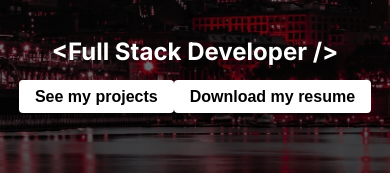
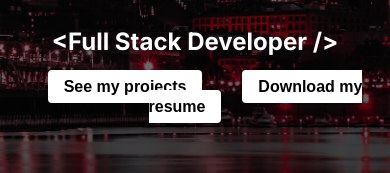
Before and after one commit to DylanBrass/Portfolio, a Next.js app in the folder next-js-frontend/: page / in a window 390 px wide. Shown: the part 483-656 px from the top of the page. Built offline with nearby package versions, Linux system fonts and the light colour scheme.

Commit message:
Fixed a few secret leaked

```diff
--- a/next-js-frontend/components/Introduction/Intro.tsx
+++ b/next-js-frontend/components/Introduction/Intro.tsx
@@ -12,10 +12,10 @@ export default function Intro() {
                 <h2 className={"text-1xl sm:text-4xl  font-bold text-center text-white"}>&lt;Full Stack Developer /&gt;</h2>
                 <div className={"flex-row text-center"}>
                     <a href={"/projects"}
-                       className={"mt-10 bg-white hover:bg-red-300 text-black font-bold py-2 px-4 sm:mx-20 rounded"}>See my
+                       className={"mt-10 bg-white hover:bg-red-300 text-black font-bold py-2 px-4 mx-5 sm:mx-20 rounded"}>See my
                         projects
                     </a>
-                    <a className={"mt-10 bg-white hover:bg-red-300 text-black font-bold py-2 px-4 sm:mx-20 rounded"}
+                    <a className={"mt-10 bg-white hover:bg-red-300 text-black font-bold py-2 px-4 mx-5 sm:mx-20 rounded"}
                        href="/CV_fr.pdf" download={"dylan_brassard_cv"}>Download my
                         resume
                     </a>
```
